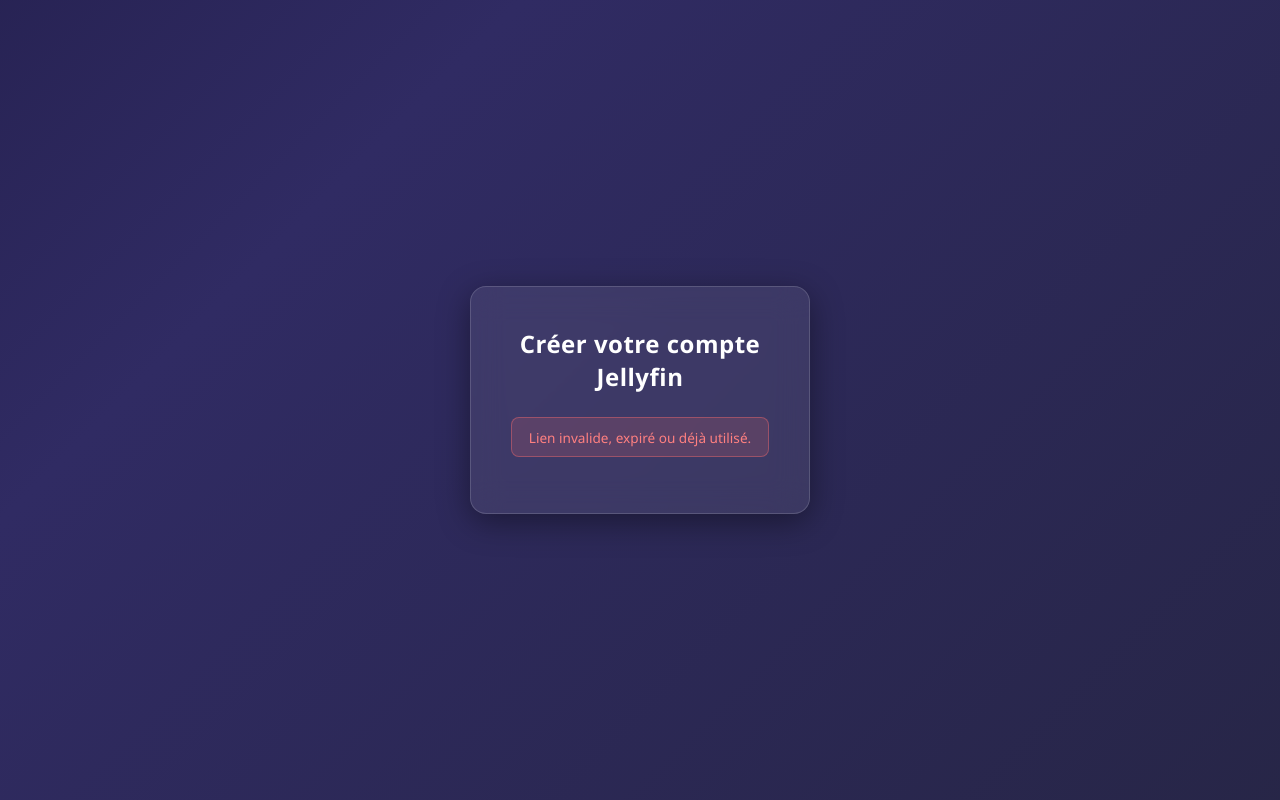
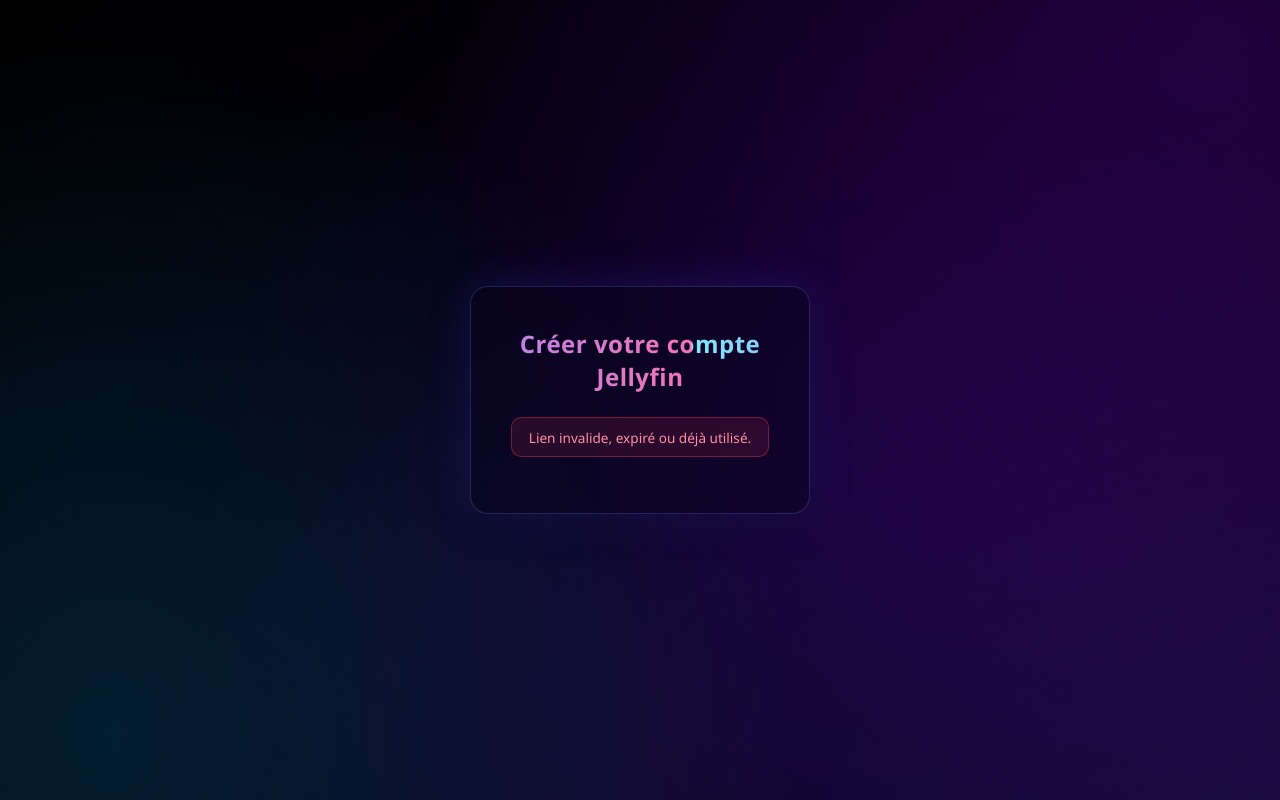
Before and after one commit to maximefontaine01-bit/jellyfin-invite-tool, a Flask app: page /invite/1 in a window 1280 px wide. Run offline with Flask 3, Linux system fonts and the light colour scheme.

Commit message:
Update style.css

```diff
--- a/static/style.css
+++ b/static/style.css
@@ -8,48 +8,76 @@ body {
   justify-content: center;
   align-items: center;
   font-family: 'Segoe UI', system-ui, sans-serif;
-  background: linear-gradient(135deg, #0f0c29, #302b63, #24243e);
-  background-size: 200% 200%;
-  animation: gradientShift 12s ease infinite;
+  background: radial-gradient(ellipse at bottom right, #1a0a3d 0%, #05010f 60%, #000 100%);
+  overflow: hidden;
+  position: relative;
 }
 
-@keyframes gradientShift {
-  0% { background-position: 0% 50%; }
-  50% { background-position: 100% 50%; }
-  100% { background-position: 0% 50%; }
+body::before {
+  content: "";
+  position: fixed;
+  top: -20%;
+  left: -20%;
+  width: 140%;
+  height: 140%;
+  background:
+    radial-gradient(circle at 20% 80%, rgba(0, 200, 255, 0.15), transparent 40%),
+    radial-gradient(circle at 80% 20%, rgba(150, 0, 255, 0.2), transparent 45%),
+    radial-gradient(circle at 60% 60%, rgba(80, 0, 200, 0.15), transparent 50%);
+  animation: floatGlow 14s ease-in-out infinite alternate;
+  z-index: 0;
+}
+
+@keyframes floatGlow {
+  0% { transform: translate(0, 0) scale(1); }
+  100% { transform: translate(3%, -3%) scale(1.08); }
 }
 
 .card {
-  background: rgba(255, 255, 255, 0.08);
-  backdrop-filter: blur(16px);
-  -webkit-backdrop-filter: blur(16px);
-  border: 1px solid rgba(255, 255, 255, 0.15);
-  border-radius: 16px;
+  position: relative;
+  z-index: 1;
+  background: rgba(10, 5, 30, 0.55);
+  backdrop-filter: blur(20px);
+  -webkit-backdrop-filter: blur(20px);
+  border: 1px solid rgba(120, 130, 255, 0.25);
+  border-radius: 18px;
   padding: 2.5rem;
   width: 340px;
   text-align: center;
-  box-shadow: 0 8px 32px rgba(0, 0, 0, 0.4);
+  box-shadow:
+    0 0 40px rgba(80, 60, 255, 0.25),
+    0 8px 32px rgba(0, 0, 0, 0.6);
   color: #fff;
-  animation: fadeIn 0.6s ease;
+  animation: fadeIn 0.7s ease;
 }
 
 @keyframes fadeIn {
-  from { opacity: 0; transform: translateY(10px); }
+  from { opacity: 0; transform: translateY(14px); }
   to { opacity: 1; transform: translateY(0); }
 }
 
 h2 {
   margin-top: 0;
   margin-bottom: 1.5rem;
-  font-weight: 600;
+  font-weight: 700;
   letter-spacing: 0.5px;
+  background: linear-gradient(90deg, #7ee8fa, #a78bfa, #f472b6);
+  background-size: 200% auto;
+  -webkit-background-clip: text;
+  background-clip: text;
+  color: transparent;
+  animation: shimmer 4s linear infinite;
+}
+
+@keyframes shimmer {
+  to { background-position: 200% center; }
 }
 
 label {
   display: block;
   text-align: left;
   font-size: 0.85rem;
-  color: rgba(255, 255, 255, 0.7);
+  color: rgba(200, 210, 255, 0.7);
   margin: 0.8rem 0 0.3rem;
 }
 
@@ -57,47 +85,50 @@ input {
   width: 100%;
   padding: 0.75rem;
   margin: 0.3rem 0;
-  border-radius: 8px;
-  border: 1px solid rgba(255, 255, 255, 0.2);
-  background: rgba(255, 255, 255, 0.1);
+  border-radius: 10px;
+  border: 1px solid rgba(140, 150, 255, 0.25);
+  background: rgba(255, 255, 255, 0.05);
   color: #fff;
   font-size: 0.95rem;
   outline: none;
-  transition: border 0.3s ease, background 0.3s ease;
+  transition: border 0.3s ease, box-shadow 0.3s ease;
 }
 
-input::placeholder { color: rgba(255, 255, 255, 0.5); }
+input::placeholder { color: rgba(200, 210, 255, 0.4); }
 
 input:focus {
-  border-color: #667eea;
-  background: rgba(255, 255, 255, 0.15);
+  border-color: #a78bfa;
+  box-shadow: 0 0 12px rgba(167, 139, 250, 0.4);
 }
 
 button {
   width: 100%;
-  padding: 0.8rem;
-  margin-top: 1rem;
+  padding: 0.85rem;
+  margin-top: 1.1rem;
   border: none;
-  border-radius: 8px;
-  background: linear-gradient(135deg, #667eea, #764ba2);
+  border-radius: 10px;
+  background: linear-gradient(135deg, #38bdf8, #7c3aed, #ec4899);
+  background-size: 200% auto;
   color: white;
-  font-weight: 600;
+  font-weight: 700;
   font-size: 0.95rem;
+  letter-spacing: 0.3px;
   cursor: pointer;
-  transition: transform 0.2s ease, box-shadow 0.2s ease;
+  transition: background-position 0.5s ease, transform 0.2s ease, box-shadow 0.2s ease;
 }
 
 button:hover {
+  background-position: right center;
   transform: translateY(-2px);
-  box-shadow: 0 6px 20px rgba(102, 126, 234, 0.4);
+  box-shadow: 0 6px 24px rgba(124, 58, 237, 0.5);
 }
 
 .error {
-  background: rgba(255, 107, 107, 0.15);
-  border: 1px solid rgba(255, 107, 107, 0.4);
-  color: #ff8080;
+  background: rgba(255, 60, 90, 0.12);
+  border: 1px solid rgba(255, 60, 90, 0.35);
+  color: #ff8fa3;
   padding: 0.6rem;
-  border-radius: 8px;
+  border-radius: 10px;
   font-size: 0.85rem;
   margin-bottom: 1rem;
 }
@@ -112,8 +143,9 @@ ul {
 }
 
 li {
-  background: rgba(255, 255, 255, 0.06);
-  border-radius: 8px;
+  background: rgba(255, 255, 255, 0.04);
+  border: 1px solid rgba(140, 150, 255, 0.12);
+  border-radius: 10px;
   padding: 0.7rem;
   margin: 0.5rem 0;
   font-size: 0.85rem;
@@ -123,22 +155,28 @@ li {
 }
 
 code {
-  background: rgba(255, 255, 255, 0.1);
+  background: rgba(140, 150, 255, 0.1);
   padding: 2px 6px;
   border-radius: 4px;
   font-size: 0.8rem;
   word-break: break-all;
+  color: #c4b5fd;
 }
 
 .badge {
-  background: linear-gradient(135deg, #0f9d58, #0d7d45);
+  background: linear-gradient(135deg, #06b6d4, #7c3aed);
   padding: 3px 10px;
   border-radius: 20px;
   font-size: 0.75rem;
   white-space: nowrap;
   margin-left: 0.5rem;
+  box-shadow: 0 0 8px rgba(124, 58, 237, 0.5);
 }
 
 .badge.used {
-  background: rgba(255, 255, 255, 0.15);
+  background: rgba(255, 255, 255, 0.1);
+  box-shadow: none;
 }
+
+a { transition: opacity 0.2s ease; }
+a:hover { opacity: 0.7; }
```
